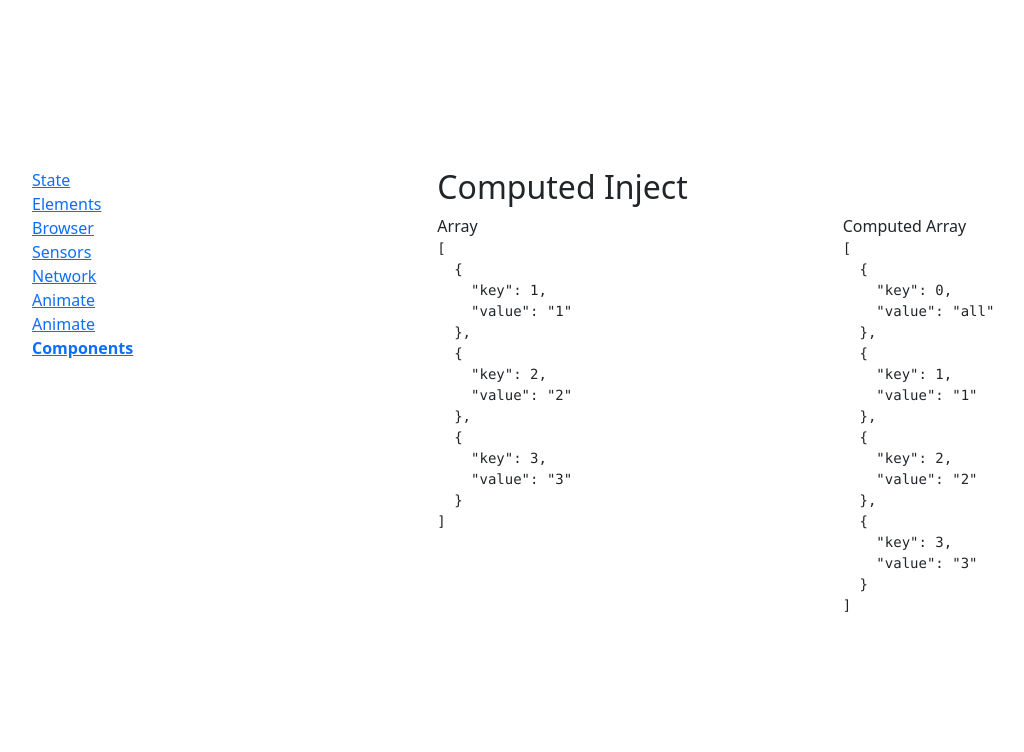
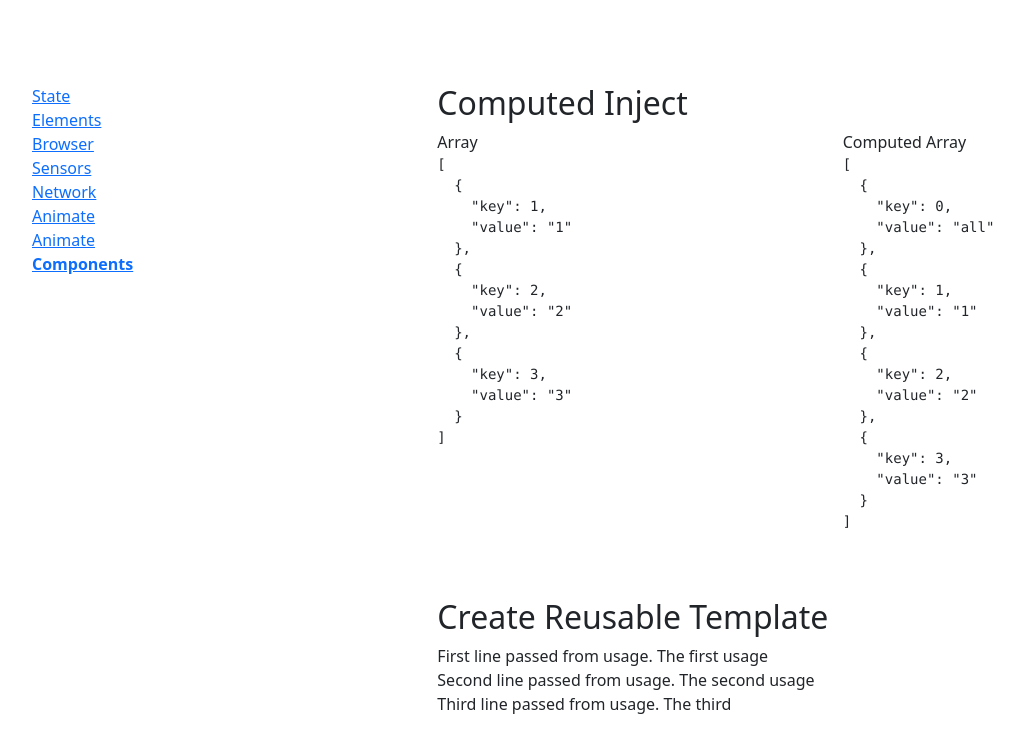
Before and after one commit to UlakhovichKate/vueUse, a Vue app: page /components in a window 1280 px wide. Shown: the top 752 px of the page, without its empty margins (0-1024 px from the left). Built offline with nearby package versions, Linux system fonts and the light colour scheme.

Commit message:
CreateReusableTemplate.vue

```diff
--- a/src/components/ListComponents.vue
+++ b/src/components/ListComponents.vue
@@ -1,9 +1,12 @@
 <template>
   <computed-inject/>
+  <create-reusable-template/>
 </template>
 
 <script setup>
 import ComputedInject from "../vueUseComponents/ComputedInject.vue";
+import CreateReusableTemplate from "../vueUseComponents/CreateReusableTemplate.vue";
+
 
 </script>
 
--- /dev/null
+++ b/src/vueUseComponents/CreateReusableTemplate.vue
@@ -0,0 +1,20 @@
+<script setup>
+import { createReusableTemplate } from '@vueuse/core'
+
+let data = 'First line';
+let anotherData = 'Second line';
+let something = 'Third line';
+
+const [DefineTemplate, ReuseTemplate] = createReusableTemplate()
+</script>
+
+<template>
+  <h2>Create Reusable Template</h2>
+  <DefineTemplate v-slot="{ data, msg, anything }">
+    <div>{{ data }} passed from usage. {{ msg }}</div>
+  </DefineTemplate>
+
+  <ReuseTemplate :data="data" msg="The first usage" />
+  <ReuseTemplate :data="anotherData" msg="The second usage" />
+  <ReuseTemplate v-bind="{ data: something, msg: 'The third' }" />
+</template>
```
